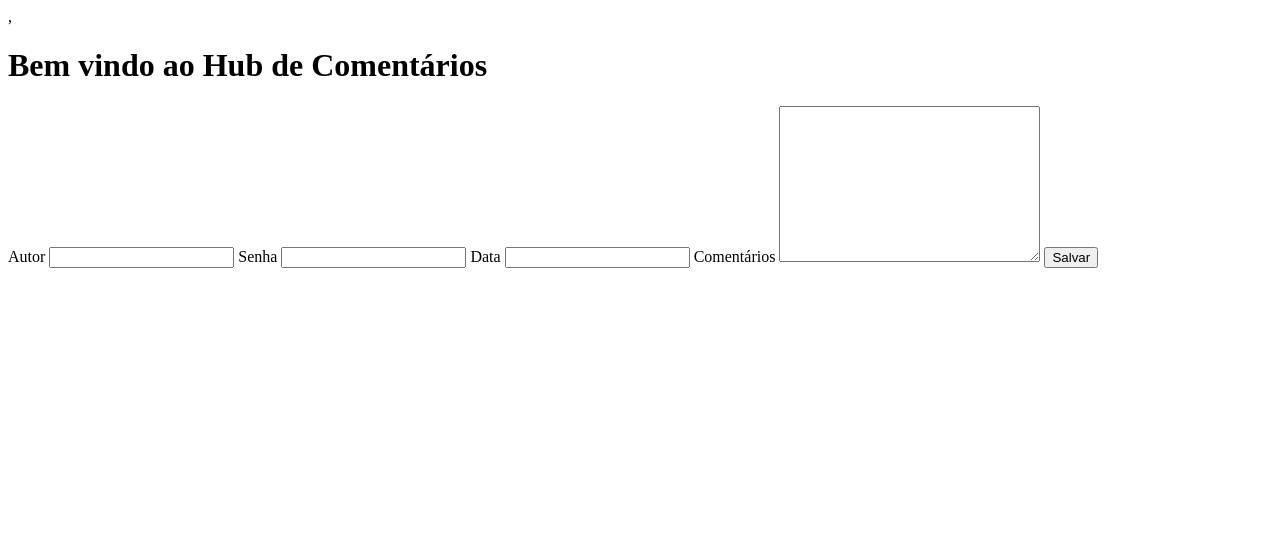
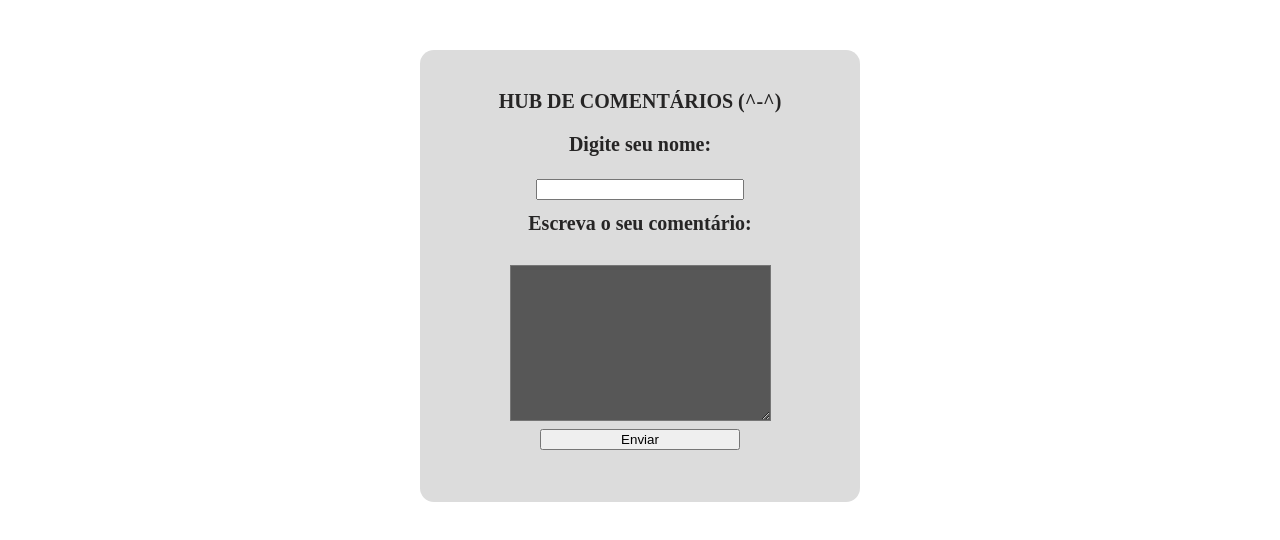
Before and after one commit to Leonardo2745/hub-comentarios, a plain HTML site: page app/index.html in a window 1280 px wide. Drawn offline with Linux system fonts and the light colour scheme.

Commit message:
Comeco do script(tem q corrigir uns trem)

```diff
--- a/app/index.html
+++ b/app/index.html
@@ -1,23 +1,25 @@
 <!DOCTYPE html>
 <html lang="pt-br">
 <head>
-    <meta charset="utf-8">
-    <title>hub de Comentários</title>,
+    <meta charset="UTF-8">
+    <title>Document</title>
     <link rel="stylesheet" href="./style.css">
 </head>
 <body>
- <h1>Bem vindo ao Hub de Comentários</h1>
- <form action="" method="post">
-    <label for="">Autor</label>
-    <input type="text" name="autor" id="">
-    <label for="">Senha</label>
-    <input type="password" name="senha" id="">
-    <label for="">Data</label>
-    <input type="datetime" name="autor" id="">
-    <label for="campodetexto">Comentários</label>
-    <textarea name="campodetexto" id="" cols="30" rows="10"></textarea>
-    <input type="submit" value="Salvar">
- </form>
+    <div class="comentarios btn-submit"  id="form-comentario">
+        <form id="formComment">
+            <label for="autor">HUB DE COMENTÁRIOS (^-^)</label>
+            <label for="autor">Digite seu nome:</label>
+            <input type="text" name="autor" id="autor">
+            <label for="">Escreva o seu comentário:</label>
+            <textarea
+            name="comentário"
+            id="comentário"
+            cols="30"
+            rows="10"></textarea>
+            <input type="submit"  value="Enviar">
+        </form>
+    </div>
     <script type="module" src="./script.js"></script>
 </body>
 </html>
--- a/app/script.js
+++ b/app/script.js
@@ -0,0 +1,38 @@
+let data = []
+
+const submitComment =(event) =>{
+    event.preventDefault();
+
+    const author = inputAuthor.value;
+    const comment = inputComment.value;
+
+    data.push({author:author, comment:comment})
+
+    console.log(data)
+}
+const formComentario = document.getElementById('formComentario')
+formComentario.addEventListener("submit",submitComment)
+
+const loadComment = () =>{
+
+    if (data){
+        displayComment();
+    }
+}
+
+const displayComment = () =>{
+    const body = document.getElementsByTagName('body')[0];
+    console.log(body)
+    data.forEach(element => {
+        const divDisplay = document.createElement('div');
+    divDisplay.className = 'comentarios'
+    divDisplay.innerHTML =`
+    <strong>${elemento.author}</strong>
+    <p>${elemento.comment}</p>
+    `
+    body.appendChild(divDisplay);
+
+    })
+}
+
+loadComment()
--- a/app/style.css
+++ b/app/style.css
@@ -0,0 +1,38 @@
+.comentarios {
+    text-align: center;
+    width: 400px;
+    max-width: 400px;
+    margin: 50px auto;
+    padding: 20px;
+    background-color: rgb(220, 220, 220);
+    font-size: 20px;
+    color: rgb(38, 37, 37);
+    font-weight: bolder;
+    border-radius: 14px;
+
+}
+
+.comentarios label{
+    display: block;
+    margin-bottom: 20px;
+
+}
+.comentarios input{
+    margin-bottom: 12px;
+    width: 50%;
+}
+
+
+.comentarios> * {
+    padding: 10px auto;
+    margin: 20px auto;
+}
+
+
+
+#form-comentario textarea {
+    background-color: rgb(87, 87, 87);
+    color: rgb(255, 255, 255);
+    margin-top: 10px;
+
+}
```
